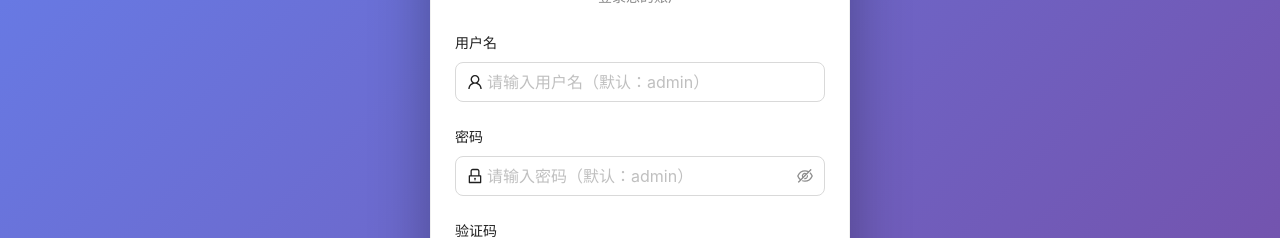
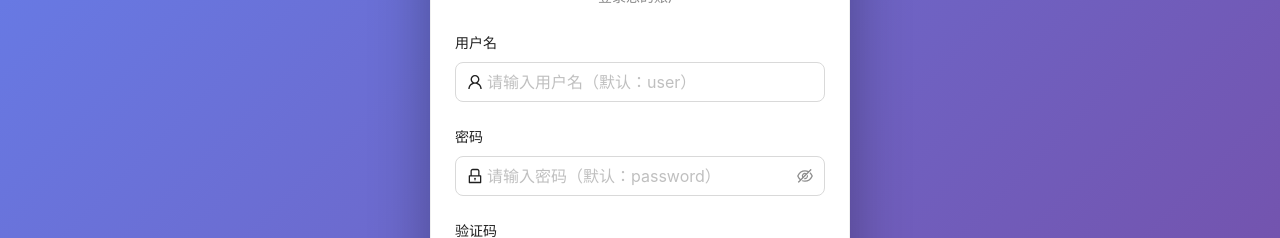
Before and after one commit to AndyWang920130/AiAgent, a Vue app in the folder myapp/front/: page /login in a window 1280 px wide. Shown: the part 199-437 px from the top of the page. Built offline with nearby package versions, Linux system fonts and the light colour scheme; no server answers.

Commit message:
Modify the demo account

```diff
--- a/myapp/front/src/locales/en-US.ts
+++ b/myapp/front/src/locales/en-US.ts
@@ -32,8 +32,8 @@ export default {
     username: 'Username',
     password: 'Password',
     captcha: 'Verification Code',
-    usernamePlaceholder: 'Enter username (default: admin)',
-    passwordPlaceholder: 'Enter password (default: admin)',
+    usernamePlaceholder: 'Enter username (default: user)',
+    passwordPlaceholder: 'Enter password (default: password)',
     captchaPlaceholder: '4-character code',
     rememberMe: 'Remember me',
     forgotPassword: 'Forgot password?',
--- a/myapp/front/src/locales/zh-CN.ts
+++ b/myapp/front/src/locales/zh-CN.ts
@@ -32,8 +32,8 @@ export default {
     username: '用户名',
     password: '密码',
     captcha: '验证码',
-    usernamePlaceholder: '请输入用户名（默认：admin）',
-    passwordPlaceholder: '请输入密码（默认：admin）',
+    usernamePlaceholder: '请输入用户名（默认：user）',
+    passwordPlaceholder: '请输入密码（默认：password）',
     captchaPlaceholder: '4位验证码',
     rememberMe: '记住我',
     forgotPassword: '忘记密码？',
```
